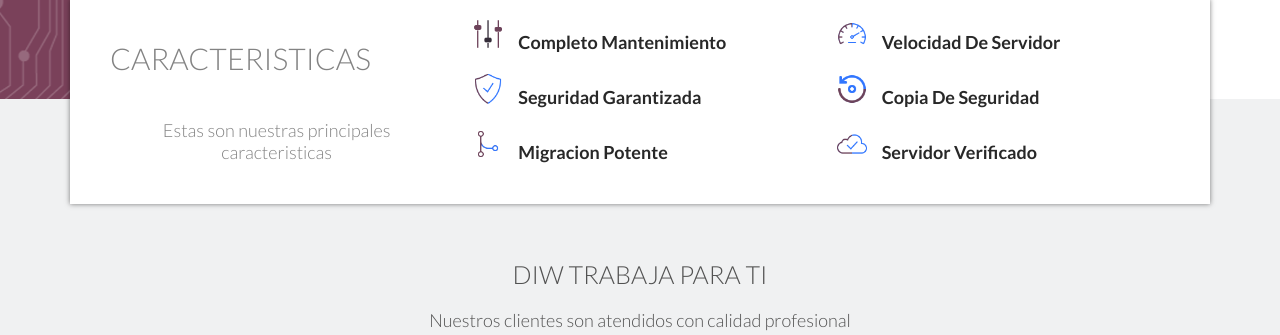
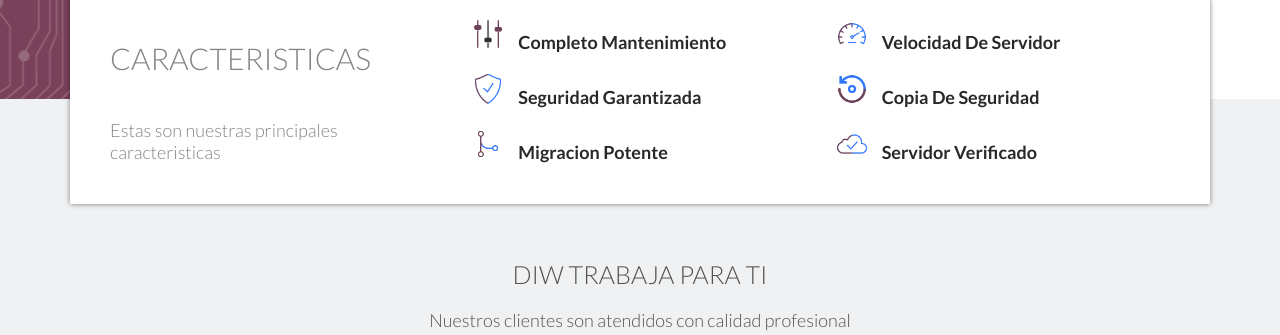
Before and after one commit to reideri/designinnweb, a PHP site: page / in a window 1280 px wide. Shown: the part 521-856 px from the top of the page. Run offline with PHP 8.4, Linux system fonts and the light colour scheme.

Commit message:
Cambio de estilos CSS

```diff
--- a/models/routes.model.php
+++ b/models/routes.model.php
@@ -2,6 +2,6 @@
 
 	class RouteModel {
 		static public function Route(){
-			return 'http://localhost/designning/';
+			return 'https://designningweb.herokuapp.com/';
 		}
 	}
--- a/views/css/style.css
+++ b/views/css/style.css
@@ -248,7 +248,6 @@ section.feactures .container .row .col-12 .feacture {
 	flex-flow: column wrap;
 	justify-content: center;
 	align-items: center;
-	text-align: center;
 }
 
 section.feactures .container .row .col-12 .feacture h2 {
@@ -261,6 +260,7 @@ section.feactures .container .row .col-12 .feacture span {
 	font-weight: 300;
 	font-size: 18px;
 	color: #838383;
+	text-align: left;
 }
 
 section.feactures .container .row .col-12 .feacture img {
```
